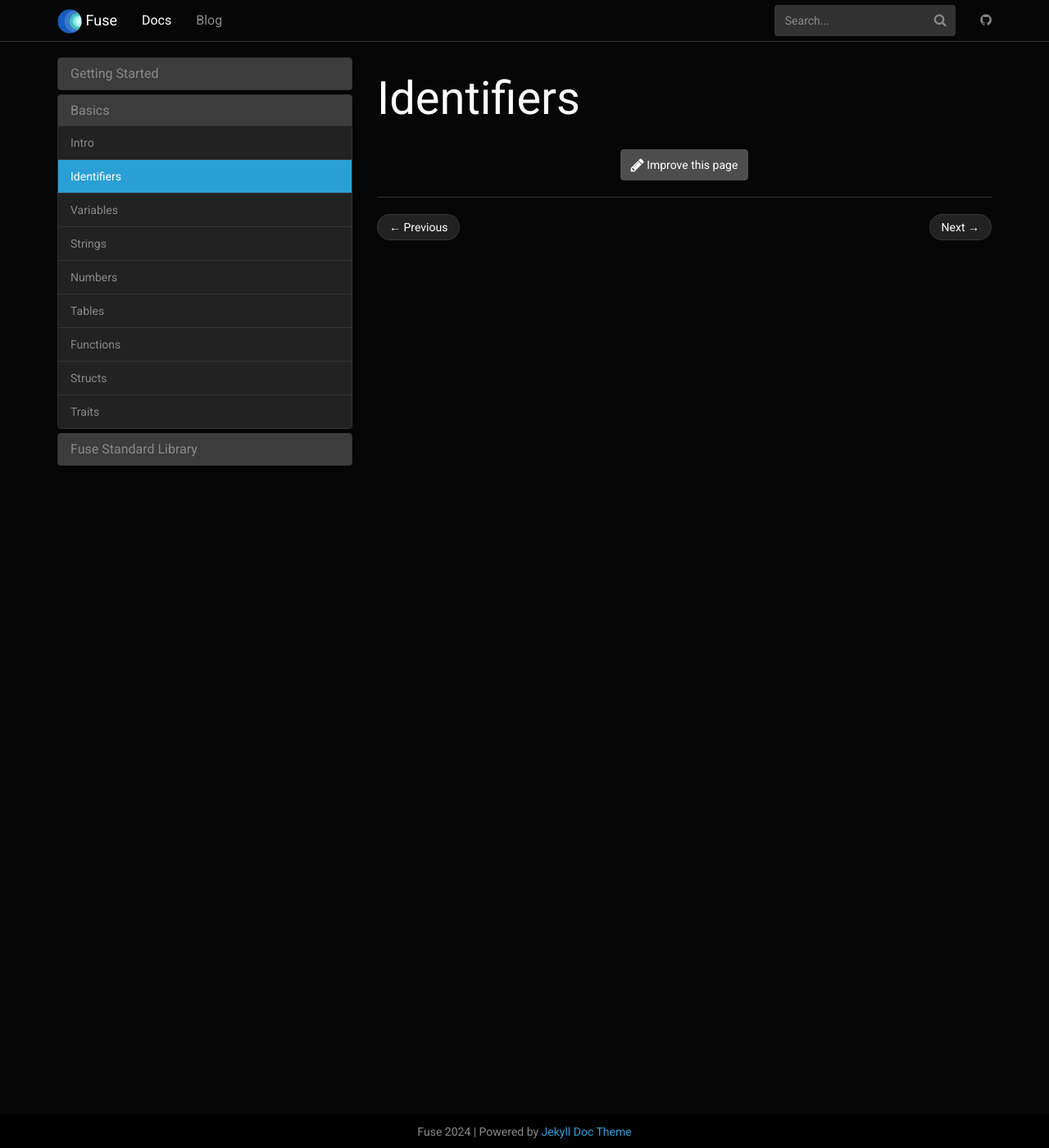
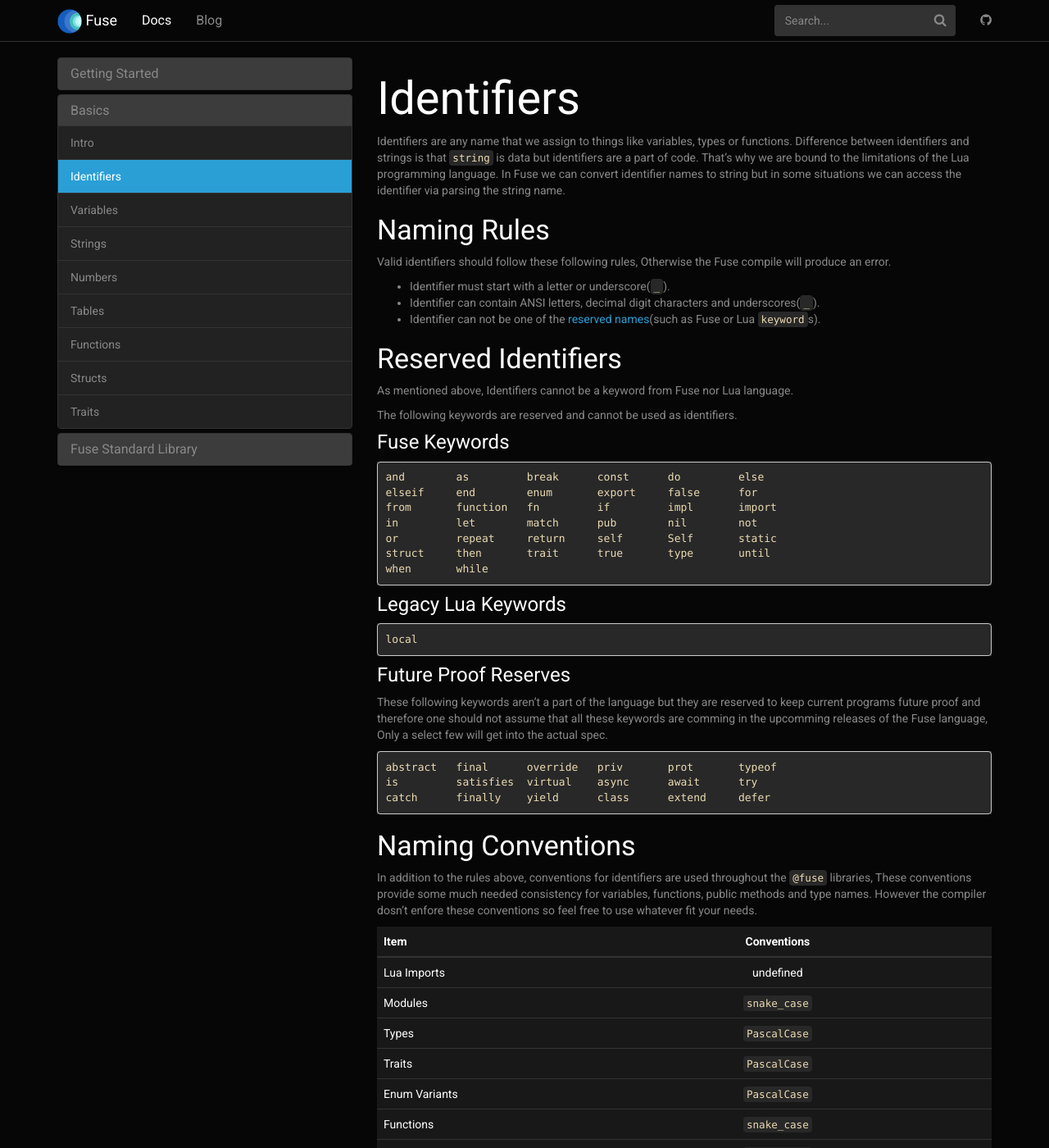
Before and after one commit to fuse-lang/fuse-lang.github.io, a Jekyll site: the page built from _docs/basics/1-identifiers.md, in a window 1280 px wide and 1400 px high. Shown: the whole window at 82% size. Built offline with Jekyll 4.4.1, drawn with Linux system fonts in a browser that asks for light colours; some of the changed text lies outside the part shown.

Commit message:
add documentation for identifiers.

````diff
--- a/_docs/basics/1-identifiers.md
+++ b/_docs/basics/1-identifiers.md
@@ -2,3 +2,71 @@
 title: Identifiers
 permalink: /docs/identifiers/
 ---
+
+Identifiers are any name that we assign to things like variables, types or functions.
+Difference between identifiers and strings is that `string` is data but identifiers are a part of code. That's why we are bound to the limitations of the Lua programming language. In Fuse we can convert identifier names to string but in some situations we can access the identifier via parsing the string name.
+
+### Naming Rules
+
+Valid identifiers should follow these following rules, Otherwise the Fuse compile will produce an error.
+
+  - Identifier must start with a letter or underscore(`_`).
+  - Identifier can contain ANSI letters, decimal digit characters and underscores(`_`).
+  - Identifier can not be one of the [reserved names](#reserved_names)(such as Fuse or Lua `keyword`s).
+
+<a name="reserved_names" />
+### Reserved Identifiers
+
+As mentioned above, Identifiers cannot be a keyword from Fuse nor Lua language.
+
+The following keywords are reserved and cannot be used as identifiers.
+
+#### Fuse Keywords
+
+```
+and        as         break      const      do         else
+elseif     end        enum       export     false      for
+from       function   fn         if         impl       import
+in         let        match      pub        nil        not
+or         repeat     return     self       Self       static
+struct     then       trait      true       type       until
+when       while
+```
+
+#### Legacy Lua Keywords
+
+```
+local
+```
+
+#### Future Proof Reserves
+
+These following keywords aren't a part of the language but they are reserved to keep current programs future proof and therefore one should not assume that all these keywords are comming in the upcomming releases of the Fuse language, Only a select few will get into the actual spec.
+
+```
+abstract   final      override   priv       prot       typeof
+is         satisfies  virtual    async      await      try
+catch      finally    yield      class      extend     defer
+```
+
+### Naming Conventions
+
+In addition to the rules above, conventions for identifiers are used throughout the `@fuse` libraries, These conventions provide some much needed consistency for variables, functions, public methods and type names. However the compiler dosn't enfore these conventions so feel free to use whatever fit your needs.
+
+| Item | Conventions |
+|:-----|:-----------:|
+| Lua Imports | undefined |
+| Modules | `snake_case` |
+| Types | `PascalCase` |
+| Traits | `PascalCase` |
+| Enum Variants | `PascalCase` |
+| Functions | `snake_case` |
+| Methods | `snake_case` |
+| General Constructors | `new` or `with_more_details` |
+| Conversion Constructors | `from_some_other_type` |
+| Macros | `snake_case!` |
+| Local Variables | `snake_case` |
+| Local Constants | `snake_case` |
+| Statics | `SCREAMING_SNAKE_CASE` |
+| Constants | `SCREAMING_SNAKE_CASE` |
+| Generic Parameters | `PascalCase`, either single uppercase letter or starts with `T` |
````
